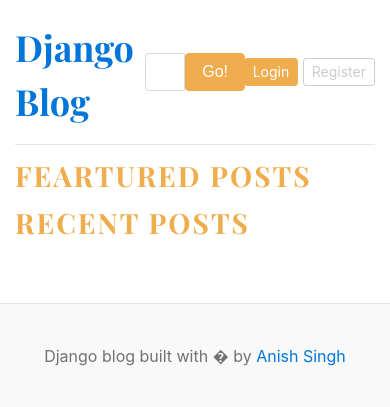
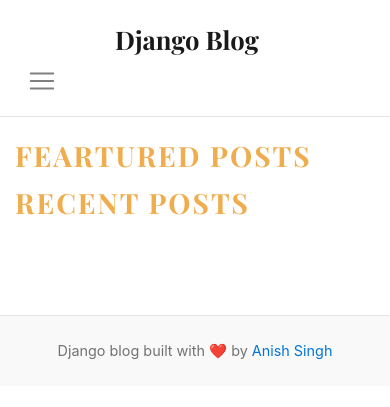
Before and after one commit to krishn181/BlogArea, a Django app: page / in a window 390 px wide. Shown: the top 407 px of the page. Run offline with Django 5.2, Linux system fonts and the light colour scheme; data that the repository does not hold is empty; some libraries are stand-ins or nearby versions.

Commit message:
add responsiveness

```diff
--- a/newCart/static/css/blog.css
+++ b/newCart/static/css/blog.css
@@ -1,11 +1,13 @@
-
+/* =======================
+   Blog Base Styles
+======================= */
 
 .blog-header {
   border-bottom: 1px solid #e5e5e5;
 }
 
 .blog-header-logo {
-  font-family: "Playfair Display", Georgia, "Times New Roman", serif/*rtl:Amiri, Georgia, "Times New Roman", serif*/;
+  font-family: "Playfair Display", Georgia, "Times New Roman", serif;
   font-size: 2.25rem;
 }
 
@@ -14,12 +16,13 @@
 }
 
 h1, h2, h3, h4, h5, h6 {
-  font-family: "Playfair Display", Georgia, "Times New Roman", serif/*rtl:Amiri, Georgia, "Times New Roman", serif*/;
+  font-family: "Playfair Display", Georgia, "Times New Roman", serif;
 }
 
 .display-4 {
   font-size: 2.5rem;
 }
+
 @media (min-width: 768px) {
   .display-4 {
     font-size: 3rem;
@@ -30,33 +33,45 @@ h1, h2, h3, h4, h5, h6 {
   flex: 0 0 auto;
 }
 
-.h-250 { height: 250px; }
-@media (min-width: 768px) {
-  .h-md-250 { height: 250px; }
+.h-250 {
+  height: 250px;
 }
 
-/* Pagination */
+@media (min-width: 768px) {
+  .h-md-250 {
+    height: 250px;
+  }
+}
+
+/* =======================
+   Pagination
+======================= */
+
 .blog-pagination {
   margin-bottom: 4rem;
 }
 
-/*
- * Blog posts
- */
+/* =======================
+   Blog Posts
+======================= */
+
 .blog-post {
   margin-bottom: 4rem;
 }
+
 .blog-post-title {
   font-size: 2.5rem;
 }
+
 .blog-post-meta {
   margin-bottom: 1.25rem;
   color: #727272;
 }
 
-/*
- * Footer
- */
+/* =======================
+   Footer
+======================= */
+
 .blog-footer {
   padding: 2.5rem 0;
   color: #727272;
@@ -64,6 +79,130 @@ h1, h2, h3, h4, h5, h6 {
   background-color: #f9f9f9;
   border-top: .05rem solid #e5e5e5;
 }
+
 .blog-footer p:last-child {
   margin-bottom: 0;
 }
+
+/* =======================
+   Mobile Devices
+======================= */
+
+@media (max-width: 576px) {
+  .blog-header-logo {
+    font-size: 1.6rem;
+    text-align: center;
+    display: block;
+  }
+
+  .display-4 {
+    font-size: 1.8rem;
+  }
+
+  .blog-post-title {
+    font-size: 1.75rem;
+  }
+
+  .blog-post {
+    margin-bottom: 2.5rem;
+  }
+
+  .blog-post-meta {
+    font-size: 0.9rem;
+  }
+
+  .blog-footer {
+    padding: 1.5rem 1rem;
+    font-size: 0.9rem;
+  }
+}
+
+/* =======================
+   Tablet Devices
+======================= */
+
+@media (max-width: 768px) {
+  .blog-header {
+    text-align: center;
+  }
+
+  .blog-post-title {
+    font-size: 2rem;
+  }
+
+  .blog-pagination {
+    margin-bottom: 3rem;
+  }
+}
+
+/* =======================
+   Small Laptops
+======================= */
+
+@media (max-width: 992px) {
+  .display-4 {
+    font-size: 2.2rem;
+  }
+
+  .blog-post-title {
+    font-size: 2.25rem;
+  }
+}
+
+/* =======================
+   Short Screen Height
+======================= */
+
+@media (max-height: 600px) {
+  .h-250,
+  .h-md-250 {
+    height: auto;
+  }
+}
+
+/* =================================================
+   NAVBAR – ALWAYS SHOW HAMBURGER (MOBILE + DESKTOP)
+================================================= */
+
+/* Always show hamburger icon */
+.navbar-toggler {
+  display: block !important;
+  border: none;
+  outline: none;
+}
+
+/* Hide navbar menu by default */
+.navbar-collapse {
+  display: none !important;
+}
+
+/* Show menu when toggled */
+.navbar-collapse.show {
+  display: block !important;
+}
+
+/* Improve dropdown spacing */
+.navbar-nav {
+  padding-top: 0.5rem;
+}
+
+.navbar-nav .nav-link {
+  padding: 0.6rem 1rem;
+}
+
+/* Mobile + Desktop menu background */
+.navbar-collapse {
+  background-color: #ffffff;
+  border-top: 1px solid #e5e5e5;
+}
+
+/* Dark mode support (optional) */
+@media (prefers-color-scheme: dark) {
+  .navbar-collapse {
+    background-color: #121212;
+  }
+
+  .navbar-nav .nav-link {
+    color: #ffffff;
+  }
+}
--- a/newCart/views.py
+++ b/newCart/views.py
@@ -10,21 +10,25 @@ from django.contrib import auth
 def home(request):
     all_posts = Blog.objects.filter(status='Published').order_by('-updated_at')
 
-    hero_post = all_posts[:1]        # 1 before featured
-    featured_post = all_posts[1:4]   # next 2 featured
-    posts = all_posts[4:]            # rest recent posts
-    #fetch about us
+    hero_post = all_posts[:1]
+    featured_post = all_posts[1:4]
+
+    # recent posts = everything except hero + featured
+    posts = all_posts[4:]
+
     try:
         about = About.objects.get()
-    except:
+    except About.DoesNotExist:
         about = None
+
     context = {
         'hero_post': hero_post,
         'featured_post': featured_post,
         'posts': posts,
-        'about':about,
+        'about': about,
     }
     return render(request, 'home.html', context)
+
 
 def register(request):
     if request.method == 'POST':
--- a/templates/base.html
+++ b/templates/base.html
@@ -7,10 +7,19 @@
     <meta http-equiv="X-UA-Compatible" content="IE=edge">
     <meta name="viewport" content="width=device-width, initial-scale=1.0">
     <title>Django Blogs</title>
+
+    <!-- Bootstrap 4 -->
     <link href="https://getbootstrap.com/docs/4.0/dist/css/bootstrap.min.css" rel="stylesheet">
+
+    <!-- Fonts -->
     <link href="https://fonts.googleapis.com/css?family=Playfair+Display:700,900" rel="stylesheet">
+
+    <!-- Custom CSS -->
     <link href="{% static 'css/blog.css' %}" rel="stylesheet">
+
+    <!-- Font Awesome -->
     <link rel="stylesheet" href="https://cdnjs.cloudflare.com/ajax/libs/font-awesome/4.7.0/css/font-awesome.min.css">
+
     <style>
       .errorlist {
           color: #dc3545;
@@ -26,63 +35,121 @@
           border: 1px solid #dc3545;
       }
     </style>
+</head>
 
-  </head>
 <body>
-    <div class="container">
+
+<!-- header -->
 <header class="blog-header py-3">
-        <div class="row flex-nowrap justify-content-between align-items-center">
-          <div class="col-4 pt-1">
-            <a class="blog-header-logo text-dark" href="/">Django Blog</a>
-          </div>
-          <div class="col-4">
-            <form action="{% url 'search' %}" method="get">
+  <div class="container px-lg-4">
 
-               <div class="input-group">
-                        <input class="form-control" type="text"  name="keyword"  placeholder="Enter search term..." aria-label="Enter search term..." aria-describedby="button-search" value="{{keyword}} "    />
-                        <button class="btn btn-warning" id="button-search" type="submit" type="button">Go!</button>
+    <nav class="navbar navbar-expand-md navbar-light p-0">
+
+      <!-- Logo -->
+      <a class="navbar-brand blog-header-logo text-dark" href="/">
+        Django Blog
+      </a>
+
+      <!-- Hamburger (ONLY mobile) -->
+      <button class="navbar-toggler d-md-none" type="button"
+              data-toggle="collapse"
+              data-target="#mobileNavbar"
+              aria-controls="mobileNavbar"
+              aria-expanded="false"
+              aria-label="Toggle navigation">
+        <span class="navbar-toggler-icon"></span>
+      </button>
+
+      <!-- Desktop Navigation -->
+      <div class="collapse navbar-collapse d-none d-md-flex">
+
+        <!-- Categories -->
+        <ul class="navbar-nav mx-auto">
+          {% for cat in categories %}
+          <li class="nav-item">
+            <a class="nav-link text-muted" href="{% url 'posts_by_category' cat.id %}">
+              {{ cat.category_name }}
+            </a>
+          </li>
+          {% endfor %}
+        </ul>
+
+        <!-- Search -->
+        <form class="form-inline mx-3" action="{% url 'search' %}" method="get">
+          <input class="form-control mr-2" type="text" name="keyword"
+                 placeholder="Search..." value="{{ keyword }}">
+          <button class="btn btn-warning" type="submit">Go!</button>
+        </form>
+
+        <!-- Auth -->
+        <div class="d-flex align-items-center">
+          {% if not user.is_authenticated %}
+            <a class="btn btn-sm btn-warning mr-2" href="{% url 'login' %}">Login</a>
+            <a class="btn btn-sm btn-outline-secondary" href="{% url 'register' %}">Register</a>
+          {% else %}
+            <a class="mr-3" href="{% url 'dashboard' %}">Dashboard</a>
+            <a class="text-warning" href="{% url 'logout' %}">Logout</a>
+          {% endif %}
         </div>
 
+      </div>
+    </nav>
+
+    <!--  MOBILE MENU -->
+    <div class="collapse d-md-none mt-3" id="mobileNavbar">
+
+      <!-- Categories -->
+      <nav class="nav flex-column">
+        {% for cat in categories %}
+          <a class="nav-link text-muted" href="{% url 'posts_by_category' cat.id %}">
+            {{ cat.category_name }}
+          </a>
+        {% endfor %}
+      </nav>
+
+      <!-- Search -->
+      <form class="mt-3" action="{% url 'search' %}" method="get">
+        <div class="input-group">
+          <input class="form-control" type="text" name="keyword"
+                 placeholder="Search..." value="{{ keyword }}">
+          <div class="input-group-append">
+            <button class="btn btn-warning" type="submit">Go!</button>
+          </div>
+        </div>
       </form>
-          </div>
-          <div class="col-4 d-flex justify-content-end align-items-center">
 
+      <!-- Auth -->
+      <div class="mt-3">
         {% if not user.is_authenticated %}
-
-            <a class="btn btn-sm btn-warning" href="{% url 'login' %}">Login</a> &nbsp;
-            <a class="btn btn-sm btn-outline-secondary" href="{% url 'register' %}">Register</a>
-
+          <a class="btn btn-warning btn-sm mr-2" href="{% url 'login' %}">Login</a>
+          <a class="btn btn-outline-secondary btn-sm" href="{% url 'register' %}">Register</a>
         {% else %}
-              <span><a href="{% url 'dashboard'%}">Dashboard</a> </span> &emsp;
-              <span> <a href="{% url 'logout' %}" class="text-warning">LogOut</a></span>
-
+          <a class="d-block mb-2" href="{% url 'dashboard' %}">Dashboard</a>
+          <a class="text-warning" href="{% url 'logout' %}">Logout</a>
         {% endif %}
       </div>
+
+    </div>
+
   </div>
 </header>
+<!-- ================= HEADER END ================= -->
 
-      <div class="nav-scroller py-1 mb-2">
-        <nav class="nav d-flex justify-content-between">
-          {% for cat in  categories %}
-          <a class="p-2 text-muted" href="{%url 'posts_by_category' cat.id %}">{{ cat.category_name }}</a>
-          {% endfor %}
-        </nav>
+<!-- Main content -->
+<div class="container px-lg-4 mt-4">
+  {% block content %}
+  {% endblock %}
 </div>
 
-<!-- Main content part -->
+<!-- Footer -->
+<footer class="blog-footer mt-5">
+  <p>Django blog built with ❤️ by <a href="#">Anish Singh</a></p>
+</footer>
 
-    {% block content %}
+<!-- Bootstrap 4 JS -->
+<script src="https://code.jquery.com/jquery-3.2.1.slim.min.js"></script>
+<script src="https://cdnjs.cloudflare.com/ajax/libs/popper.js/1.12.9/umd/popper.min.js"></script>
+<script src="https://maxcdn.bootstrapcdn.com/bootstrap/4.0.0/js/bootstrap.min.js"></script>
 
-
-
-    {% endblock %}
-
-
-<!-- Footer Part -->
-
-
-<footer class="blog-footer">
-  <p>Django blog built with � by <a href="#">Anish Singh</a></p>
-</footer>
 </body>
 </html>
--- a/templates/home.html
+++ b/templates/home.html
@@ -19,7 +19,7 @@ style="background-image: url({{post.featured_image}});background-blend-mode: ove
 
 
 <h3 class="text-uppercase text-warning" style="letter-spacing:2px;"> Feartured Posts</h3>
-  <div class="row mb-2">
+  <div class="row mb-2 ml-1 mr-1">
 
   {% for post in hero_post %}
   {% if forloop.first and post.slug %}
```
Lines whose indentation alone changed are shown as unchanged.
